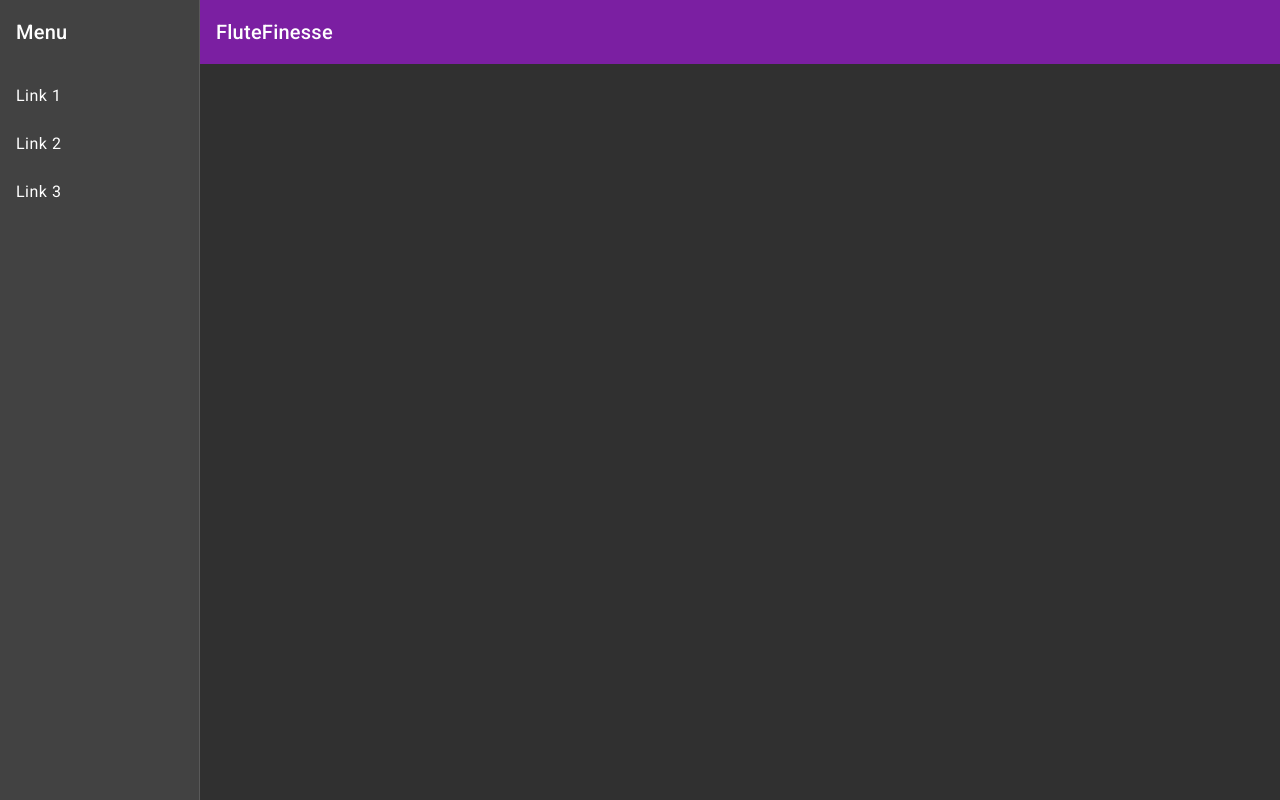
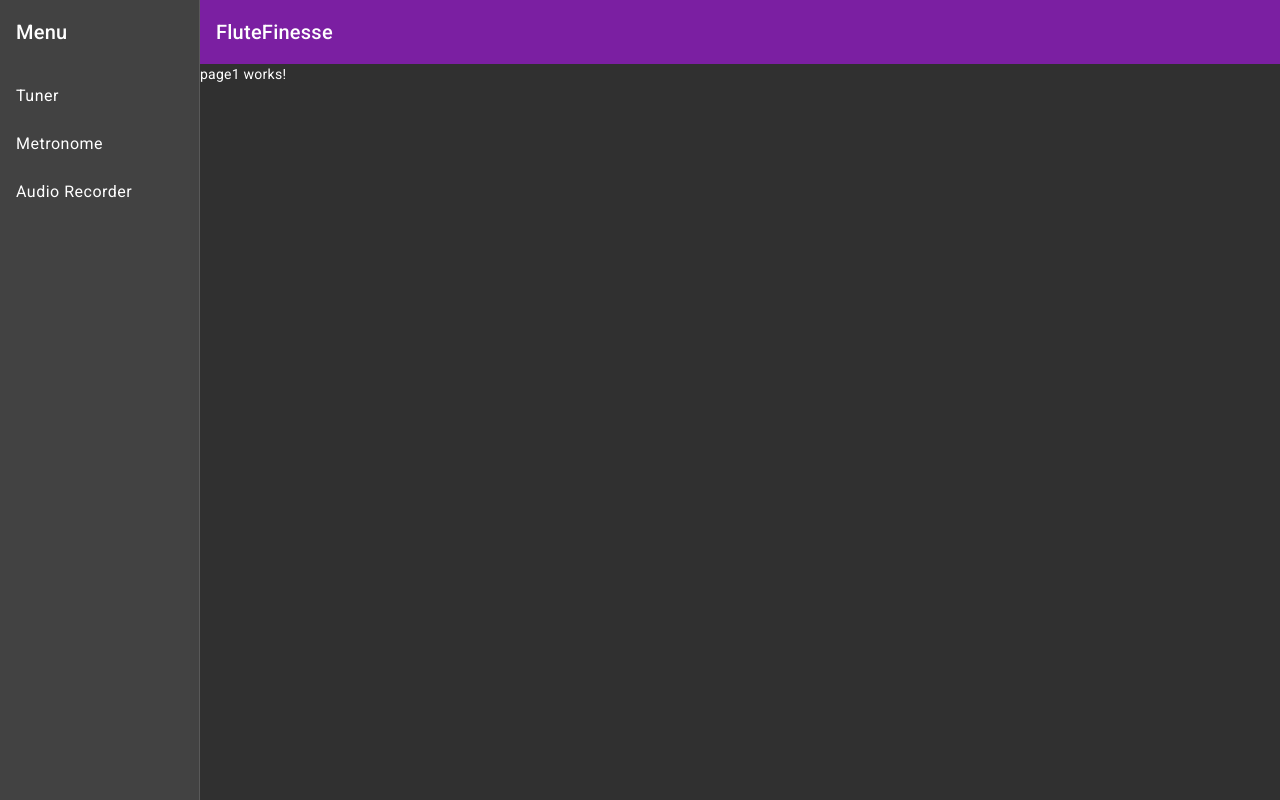
Before and after one commit to SarangKurani/FluteFinesse, an Angular app: page / in a window 1280 px wide. Built offline with nearby package versions, Linux system fonts and the light colour scheme.

Commit message:
Added mat-sidenav list-items for main content menu

```diff
--- a/src/app/app.component.html
+++ b/src/app/app.component.html
@@ -1 +1,3 @@
-<app-shell></app-shell>
+<app-shell>
+  <router-outlet></router-outlet>
+</app-shell>
--- /dev/null
+++ b/src/app/shell/page1/page1.component.html
@@ -0,0 +1 @@
+<p>page1 works!</p>
--- a/src/app/shell/shell.component.html
+++ b/src/app/shell/shell.component.html
@@ -5,9 +5,9 @@
       [opened]="(isHandset$ | async) === false">
     <mat-toolbar>Menu</mat-toolbar>
     <mat-nav-list>
-      <a mat-list-item href="#">Link 1</a>
-      <a mat-list-item href="#">Link 2</a>
-      <a mat-list-item href="#">Link 3</a>
+      <a mat-list-item href="#">Tuner</a>
+      <a mat-list-item href="#">Metronome</a>
+      <a mat-list-item href="#">Audio Recorder</a>
     </mat-nav-list>
   </mat-sidenav>
   <mat-sidenav-content>
@@ -24,5 +24,6 @@
       <span>FluteFinesse</span>
     </mat-toolbar>
     <!-- Add Content Here -->
+    <app-page1></app-page1>
   </mat-sidenav-content>
 </mat-sidenav-container>
--- a/src/app/shell/shell.component.ts
+++ b/src/app/shell/shell.component.ts
@@ -8,6 +8,7 @@ import { MatListModule } from '@angular/material/list';
 import { MatIconModule } from '@angular/material/icon';
 import { Observable } from 'rxjs';
 import { map, shareReplay } from 'rxjs/operators';
+import { Page1Component } from './page1/page1.component';
 
 @Component({
   selector: 'app-shell',
@@ -21,6 +22,9 @@ import { map, shareReplay } from 'rxjs/operators';
     MatListModule,
     MatIconModule,
     AsyncPipe,
+
+    Page1Component
+
   ]
 })
 export class ShellComponent {
```
Also changed, not shown: src/app/shell/page1/page1.component.ts (added, +12 -0 lines), src/app/shell/page1/page1.component.scss (added), 1 other file (tests, documents, lock files or other folders).
